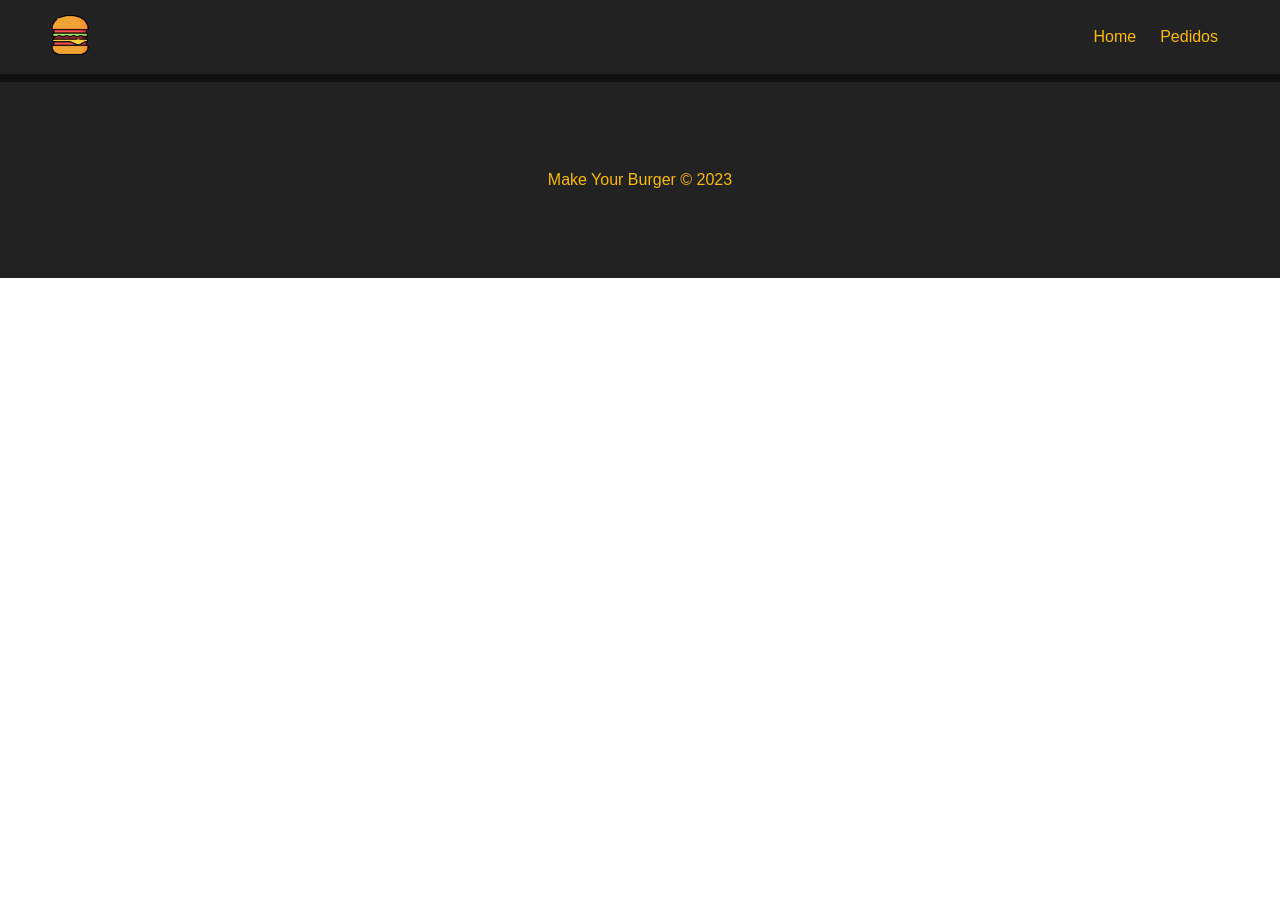
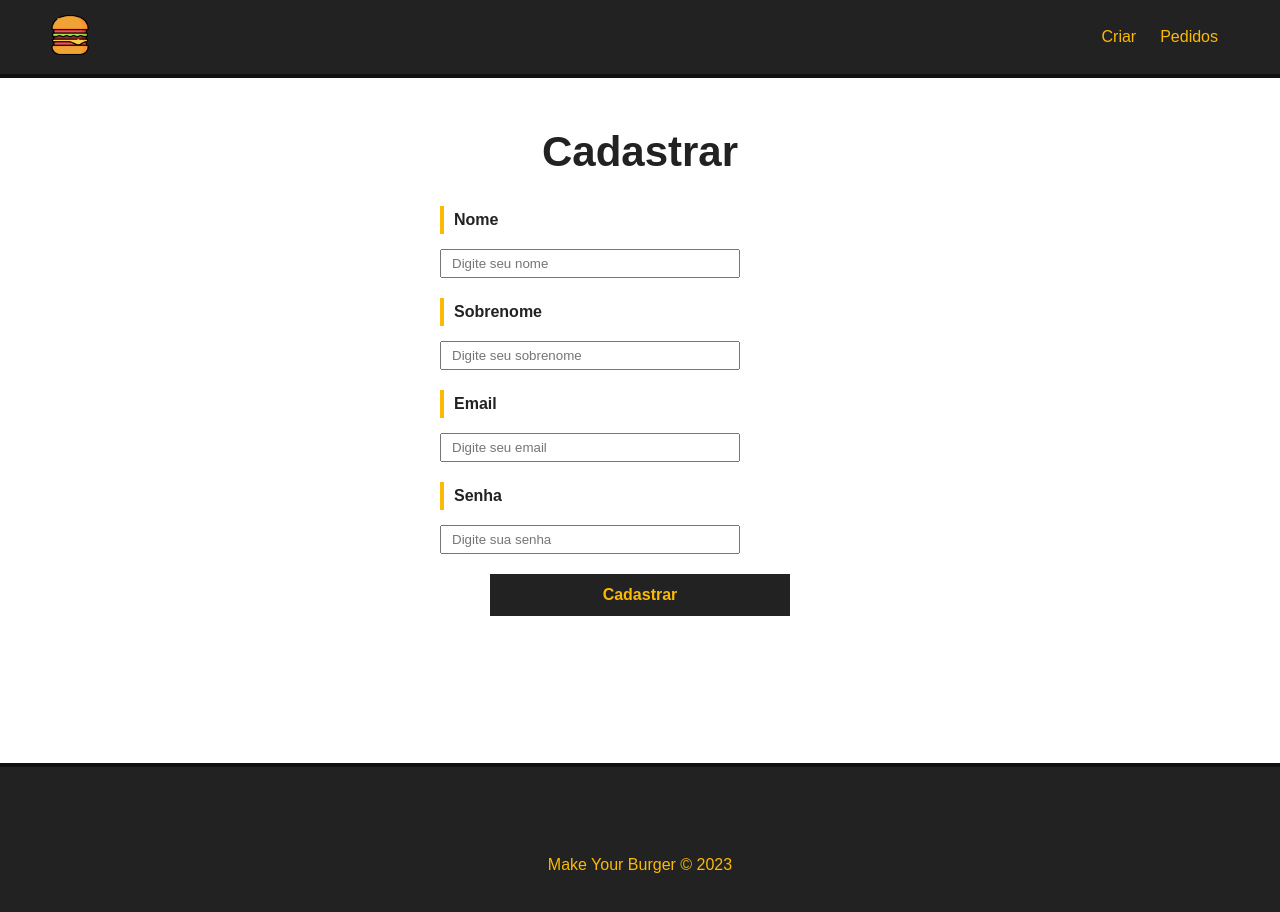
Before and after one commit to Lucassimon98/Make-Your-Burger, a Vue app: page /cadastrar in a window 1280 px wide. Shown: the top 912 px of the page. Before the commit the page ends 800 px from the top, so only its background shows below. Built offline with nearby package versions, Linux system fonts and the light colour scheme.

Commit message:
Adicionado cadastro de usuario e login só com email e senha corretos

```diff
--- a/db/db.json
+++ b/db/db.json
@@ -79,16 +79,24 @@
   ],
   "burgers": [
     {
-      "nome": "Nathalia",
-      "carne": "Veggie burger",
-      "pao": "Integral",
+      "nome": "Lucas Henrique Simon adsada",
+      "carne": "Maminha",
+      "pao": "Italiano Branco",
       "opcionais": [
-        "Tomate",
-        "Pepino",
-        "Cebola roxa"
+        "Bacon",
+        "Tomate"
       ],
-      "status": "Em produção",
-      "id": 3
+      "status": "Solicitado",
+      "id": 4
+    }
+  ],
+  "usuario": [
+    {
+      "nome": "lucas",
+      "sobrenome": "Simon",
+      "email": "lucas@gmail.com",
+      "senha": "123",
+      "id": 1
     }
   ]
 }
--- a/package.json
+++ b/package.json
@@ -5,7 +5,7 @@
   "scripts": {
     "serve": "vue-cli-service serve",
     "build": "vue-cli-service build",
-    "backend": "json-server --watch db/db.json"
+    "backend": "npx json-server --watch db/db.json"
   },
   "dependencies": {
     "core-js": "^3.8.3",
--- a/src/App.vue
+++ b/src/App.vue
@@ -31,7 +31,7 @@ export default {
 }
 .main-container {
   margin: 50px;
-  min-height: 250px;
+  height: 585px;
 }
 h1 {
   text-align: center;
--- /dev/null
+++ b/src/components/CadastrarForm.vue
@@ -0,0 +1,122 @@
+<template>
+    <div>
+        <Message :msg="msg" v-show="msg" />
+        <div>
+            <form id="user-form" @submit="createUser">
+                <div class="input-container">
+                    <label for="nome">Nome</label>
+                    <input type="text" id="nome" name="nome" v-model="nome" placeholder="Digite seu nome">
+                </div>
+                <div class="input-container">
+                    <label for="sobrenome">Sobrenome</label>
+                    <input type="text" id="sobrenome" name="sobrenome" v-model="sobrenome" placeholder="Digite seu sobrenome">
+                </div>
+                <div class="input-container">
+                    <label for="email">Email</label>
+                    <input type="text" id="email" name="email" v-model="email" placeholder="Digite seu email">
+                </div>
+                <div class="input-container">
+                    <label for="senha">Senha</label>
+                    <input type="text" id="senha" name="senha" v-model="senha" placeholder="Digite sua senha">
+                </div>
+                <div class="input-container">
+                    <input type="submit" class="submit-btn" value="Cadastrar">
+                </div>
+            </form>
+        </div>
+    </div>
+</template>
+
+<script>
+import Message from './Message.vue';
+export default {
+    name: 'CadastrarForm',
+    components: {
+        Message
+    },
+    data(){
+        return {
+            nome: null,
+            sobrenome: null,
+            email: null,
+            senha: null,
+            msg: null
+        }
+    },
+    methods: {
+        async createUser(e) {
+            e.preventDefault()
+
+            const data = {
+                nome: this.nome,
+                sobrenome: this.sobrenome,
+                email: this.email,
+                senha: this.senha
+            }
+
+            const dataJson = JSON.stringify(data);
+
+            const req = await fetch("http://localhost:3000/usuario", {
+                method: "POST",
+                headers: { "Content-type": "application/json"},
+                body: dataJson
+            });
+
+
+            const res = await req.json();
+
+            this.msg = 'Usuário Cadastrado'
+
+            setTimeout(() => window.location.href = "/", 3000)
+
+
+
+            this.nome = "";
+            this.sobrenome = "";
+            this.email = "";
+            this.senha = "";
+        }
+    }
+}
+</script>
+
+<style scoped>
+    #user-form {
+        max-width: 400px;
+        margin: 0 auto;
+    }
+
+    .input-container {
+        display: flex;
+        flex-direction: column;
+        margin-bottom: 20px;
+    }
+
+    label {
+        font-weight: bold;
+        margin-bottom: 15px;
+        color: #222;
+        padding: 5px 10px;
+        border-left: 4px solid #fcba03;
+    }
+
+    input, select {
+        padding: 5px 10px;
+        width: 300px;
+    }
+    .submit-btn {
+        background-color: #222;
+        color: #fcba03;
+        font-weight: bold;
+        border: 2px solid #222;
+        padding: 10px;
+        font-size: 16px;
+        margin: 0 auto;
+        cursor: pointer;
+    }
+
+    .submit-btn:hover {
+        background: transparent;
+        color: #222;
+    }
+</style>
--- /dev/null
+++ b/src/components/EntrarForm.vue
@@ -0,0 +1,116 @@
+<template>
+    <div>
+        <Message :msg="msg" v-show="msg" />
+        <div>
+            <form id="user-form">
+                <div class="input-container">
+                    <label for="email">Email</label>
+                    <input type="text" id="email" name="email" v-model="email" placeholder="Digite seu email">
+                </div>
+                <div class="input-container">
+                    <label for="senha">Senha</label>
+                    <input type="text" id="senha" name="senha" v-model="senha" placeholder="Digite sua senha">
+                </div>
+                <div class="input-container">
+                    <input @click="entrarUser()" type="button" class="submit-btn" value="Entrar">
+                </div>
+            </form>
+        </div>
+    </div>
+</template>
+
+<script>
+import Message from './Message.vue';
+export default {
+    name: 'EntrarForm',
+    data(){
+        return {
+            email: null,
+            senha: null,
+            msg: null
+        }
+    },
+    components: {
+        Message
+    },
+    methods: {
+        async entrarUser() {
+
+            const req = await fetch("http://localhost:3000/usuario");
+            const data = await req.json();
+
+            const dataES = {
+                email: this.email,
+                senha: this.senha
+            }
+
+            let bEmail = false;
+            let bSenha = false;
+
+            data.forEach(email => {
+                if(email.email == dataES.email) {
+                    bEmail = true
+                } else {
+                    bEmail = false
+                }
+            });
+            data.forEach(senha => {
+                if(senha.senha == dataES.senha) {
+                    bSenha = true
+                } else {
+                    bSenha = false
+                }
+            });
+
+            if(bEmail != false && bSenha != false) {
+                window.location = "/criar-pedidos"
+            } else {
+                window.location = "/entrar"
+            }
+        },
+    },
+    mounted() {
+    }
+}
+</script>
+
+<style scoped>
+    #user-form {
+        max-width: 400px;
+        margin: 0 auto;
+    }
+
+    .input-container {
+        display: flex;
+        flex-direction: column;
+        margin-bottom: 20px;
+    }
+
+    label {
+        font-weight: bold;
+        margin-bottom: 15px;
+        color: #222;
+        padding: 5px 10px;
+        border-left: 4px solid #fcba03;
+    }
+
+    input, select {
+        padding: 5px 10px;
+        width: 300px;
+    }
+    .submit-btn {
+        background-color: #222;
+        color: #fcba03;
+        font-weight: bold;
+        border: 2px solid #222;
+        padding: 10px;
+        font-size: 16px;
+        margin: 0 auto;
+        cursor: pointer;
+    }
+
+    .submit-btn:hover {
+        background: transparent;
+        color: #222;
+    }
+</style>
--- a/src/components/Footer.vue
+++ b/src/components/Footer.vue
@@ -20,7 +20,7 @@ export default {
     display: flex;
     align-items: center;
     justify-content: center;
-    align-self: flex-end;
+    align-content: flex-end;
     width: 100%;
 }
 </style>
--- a/src/components/Navbar.vue
+++ b/src/components/Navbar.vue
@@ -4,7 +4,7 @@
             <img :src="logo" :alt="alt" id="logo">
         </router-link>
 
-        <router-link to="/">Home</router-link>
+        <router-link to="/criar-pedidos">Criar</router-link>
         <router-link to="/pedidos">Pedidos</router-link>
     </div>
 </template>
--- a/src/router/index.js
+++ b/src/router/index.js
@@ -1,11 +1,26 @@
 import { createRouter, createWebHistory } from 'vue-router'
-import HomeView from '../views/HomeView.vue'
+import Home from '../views/HomeView.vue'
 
 const routes = [
   {
     path: '/',
-    name: 'home',
-    component: HomeView
+    name: 'Home',
+    component: Home
+  },
+  {
+    path: '/criar-pedidos',
+    name: 'CriarPedido',
+    component: () => import(/* webpackChunkName: "criar-pedidos" */ '../views/CriarPedidoView.vue')
+  },
+  {
+    path: '/cadastrar',
+    name: 'Cadastrar',
+    component: () => import(/* webpackChunkName: "cadastrar" */ '../views/CadastrarView.vue')
+  },
+  {
+    path: '/entrar',
+    name: 'Entrar',
+    component: () => import(/* webpackChunkName: "entrar" */ '../views/EntrarView.vue')
   },
   {
     path: '/pedidos',
--- /dev/null
+++ b/src/views/CadastrarView.vue
@@ -0,0 +1,18 @@
+<template>
+    <div class="main-container">
+      <h1>Cadastrar</h1>
+      <CadastrarForm />
+    </div>
+  </template>
+
+  <script>
+  import CadastrarForm from '@/components/CadastrarForm.vue';
+
+  export default {
+    name: 'Cadastrar',
+    components: {
+        CadastrarForm
+    }
+  }
+
+  </script>
--- /dev/null
+++ b/src/views/CriarPedidoView.vue
@@ -0,0 +1,21 @@
+<template>
+  <Banner />
+  <div class="main-container">
+    <h1>Monte o seu burger:</h1>
+    <BurgerForm />
+  </div>
+</template>
+
+<script>
+import Banner from '../components/Banner.vue';
+import BurgerForm from '@/components/BurgerForm.vue';
+
+export default {
+  name: 'CriarPedido',
+  components: {
+    Banner,
+    BurgerForm
+  }
+}
+
+</script>
--- /dev/null
+++ b/src/views/EntrarView.vue
@@ -0,0 +1,18 @@
+<template>
+    <div class="main-container">
+      <h1>Entrar</h1>
+      <EntrarForm />
+    </div>
+  </template>
+
+  <script>
+  import EntrarForm from '@/components/EntrarForm.vue';
+
+  export default {
+    name: 'Entrar',
+    components: {
+        EntrarForm
+    }
+  }
+
+  </script>
--- a/src/views/HomeView.vue
+++ b/src/views/HomeView.vue
@@ -1,21 +1,43 @@
 <template>
-  <Banner />
     <div class="main-container">
-    <h1>Monte o seu burger:</h1>
-    <BurgerForm />
+        <div class="container">
+            <h1>Tela HOME</h1>
+            <div class="btn-action">
+                <router-link to="/entrar">Entrar</router-link>
+                <router-link to="/cadastrar">Cadastrar</router-link>
+            </div>
+        </div>
     </div>
   </template>
 
   <script>
-import Banner from '../components/Banner.vue';
-import BurgerForm from '@/components/BurgerForm.vue';
 
   export default {
     name: 'Home',
-  components: {
-    Banner,
-    BurgerForm
-  }
   }
 
   </script>
+
+  <style scoped>
+    .main-container {
+        text-align:center;
+        display: flex;
+        justify-content: center;
+        align-items: center;
+        flex-direction: column;
+    }
+    .btn-action a{
+        padding: 5px;
+        background-color: blue;
+        color: white;
+        font-size: 16px;
+        font-weight: bold;
+        text-decoration: none;
+        margin: 12px;
+        transition: .5s;
+    }
+    .btn-action a:hover {
+        background-color: transparent;
+        color: #000;
+    }
+  </style>
```
Lines whose indentation alone changed are shown as unchanged.
